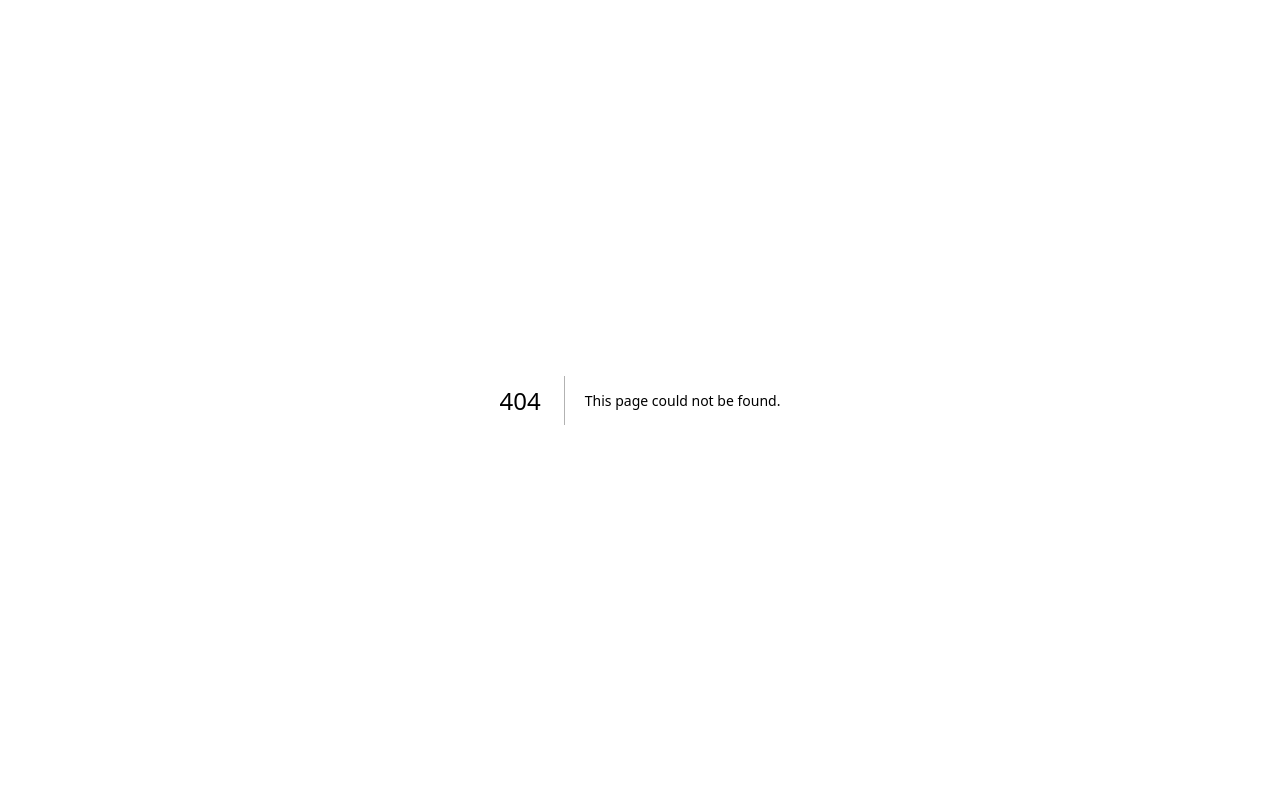
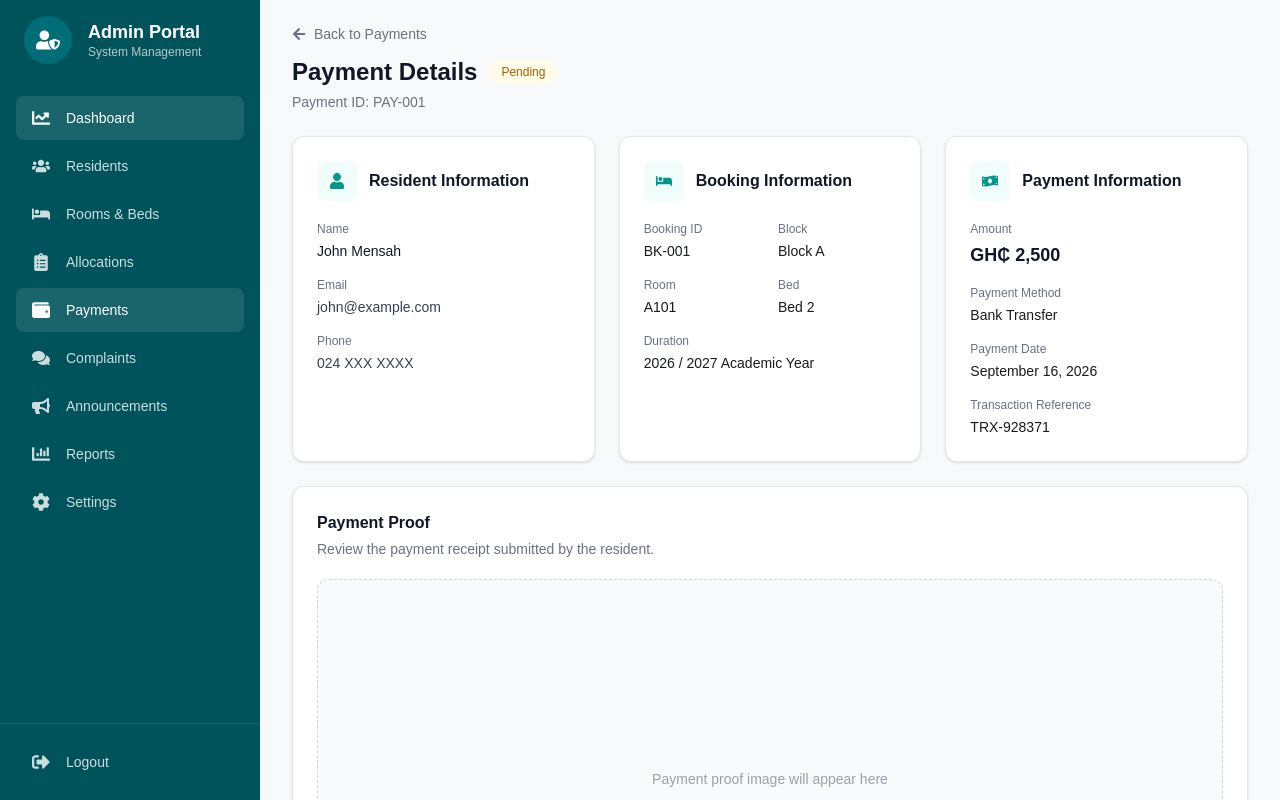
Before and after one commit to sammyyaws/hostel_management, a Next.js app: page /admin/payments/PAY-001 in a window 1280 px wide. Before the commit this address had no page. Shown: the top 800 px of the page. Built offline with nearby package versions, Linux system fonts and the light colour scheme.

Commit message:
updated the payment and  payment verification page

```diff
--- /dev/null
+++ b/app/(dashboard)/admin/payments/[id]/page.tsx
@@ -0,0 +1,13 @@
+import PaymentDetails from "@/components/dashboard/admin/payments/PaymentDetails";
+
+type PageProps = {
+  params: Promise<{
+    id: string;
+  }>;
+};
+
+export default async function Page({ params }: PageProps) {
+  const { id } = await params;
+
+  return <PaymentDetails paymentId={id} />;
+}
--- /dev/null
+++ b/app/components/dashboard/admin/payments/PaymentDetails.tsx
@@ -0,0 +1,244 @@
+"use client";
+
+import Link from "next/link";
+import {
+  FaArrowLeft,
+  FaCheck,
+  FaTimes,
+  FaUser,
+  FaBed,
+  FaMoneyBillWave,
+} from "react-icons/fa";
+
+type PaymentDetailsProps = {
+  paymentId: string;
+};
+
+export default function PaymentDetails({
+  paymentId,
+}: PaymentDetailsProps) {
+  return (
+    <div className="space-y-6 mx-auto max-w-7xl px-4 py-6 sm:px-6 lg:px-8">
+
+      {/* Header */}
+      <div className="flex flex-col gap-4 sm:flex-row sm:items-center sm:justify-between">
+
+        <div>
+          <Link
+            href="/admin/payments"
+            className="mb-3 inline-flex items-center gap-2 text-sm text-gray-500 hover:text-teal-600"
+          >
+            <FaArrowLeft />
+            Back to Payments
+          </Link>
+
+          <div className="flex items-center gap-3">
+            <h1 className="text-2xl font-bold text-gray-900">
+              Payment Details
+            </h1>
+
+            <span className="rounded-full bg-yellow-50 px-3 py-1 text-xs font-medium text-yellow-700">
+              Pending
+            </span>
+          </div>
+
+          <p className="mt-1 text-sm text-gray-500">
+            Payment ID: {paymentId}
+          </p>
+        </div>
+
+      </div>
+
+      {/* Information cards */}
+      <div className="grid grid-cols-1 gap-6 lg:grid-cols-3">
+
+        {/* Resident */}
+        <div className="rounded-xl border border-gray-200 bg-white p-6 shadow-sm">
+          <div className="mb-5 flex items-center gap-3">
+            <div className="flex h-10 w-10 items-center justify-center rounded-lg bg-teal-50 text-teal-600">
+              <FaUser />
+            </div>
+
+            <h2 className="font-semibold text-gray-900">
+              Resident Information
+            </h2>
+          </div>
+
+          <div className="space-y-4">
+            <div>
+              <p className="text-xs text-gray-500">Name</p>
+              <p className="mt-1 text-sm font-medium text-gray-900">
+                John Mensah
+              </p>
+            </div>
+
+            <div>
+              <p className="text-xs text-gray-500">Email</p>
+              <p className="mt-1 text-sm text-gray-700">
+                john@example.com
+              </p>
+            </div>
+
+            <div>
+              <p className="text-xs text-gray-500">Phone</p>
+              <p className="mt-1 text-sm text-gray-700">
+                024 XXX XXXX
+              </p>
+            </div>
+          </div>
+        </div>
+
+        {/* Booking */}
+        <div className="rounded-xl border border-gray-200 bg-white p-6 shadow-sm">
+          <div className="mb-5 flex items-center gap-3">
+            <div className="flex h-10 w-10 items-center justify-center rounded-lg bg-teal-50 text-teal-600">
+              <FaBed />
+            </div>
+
+            <h2 className="font-semibold text-gray-900">
+              Booking Information
+            </h2>
+          </div>
+
+          <div className="grid grid-cols-2 gap-4">
+            <div>
+              <p className="text-xs text-gray-500">Booking ID</p>
+              <p className="mt-1 text-sm font-medium">
+                BK-001
+              </p>
+            </div>
+
+            <div>
+              <p className="text-xs text-gray-500">Block</p>
+              <p className="mt-1 text-sm font-medium">
+                Block A
+              </p>
+            </div>
+
+            <div>
+              <p className="text-xs text-gray-500">Room</p>
+              <p className="mt-1 text-sm font-medium">
+                A101
+              </p>
+            </div>
+
+            <div>
+              <p className="text-xs text-gray-500">Bed</p>
+              <p className="mt-1 text-sm font-medium">
+                Bed 2
+              </p>
+            </div>
+
+            <div className="col-span-2">
+              <p className="text-xs text-gray-500">
+                Duration
+              </p>
+              <p className="mt-1 text-sm font-medium">
+                2026 / 2027 Academic Year
+              </p>
+            </div>
+          </div>
+        </div>
+
+        {/* Payment */}
+        <div className="rounded-xl border border-gray-200 bg-white p-6 shadow-sm">
+          <div className="mb-5 flex items-center gap-3">
+            <div className="flex h-10 w-10 items-center justify-center rounded-lg bg-teal-50 text-teal-600">
+              <FaMoneyBillWave />
+            </div>
+
+            <h2 className="font-semibold text-gray-900">
+              Payment Information
+            </h2>
+          </div>
+
+          <div className="space-y-4">
+            <div>
+              <p className="text-xs text-gray-500">
+                Amount
+              </p>
+
+              <p className="mt-1 text-lg font-bold text-gray-900">
+                GH₵ 2,500
+              </p>
+            </div>
+
+            <div>
+              <p className="text-xs text-gray-500">
+                Payment Method
+              </p>
+
+              <p className="mt-1 text-sm font-medium">
+                Bank Transfer
+              </p>
+            </div>
+
+            <div>
+              <p className="text-xs text-gray-500">
+                Payment Date
+              </p>
+
+              <p className="mt-1 text-sm">
+                September 16, 2026
+              </p>
+            </div>
+
+            <div>
+              <p className="text-xs text-gray-500">
+                Transaction Reference
+              </p>
+
+              <p className="mt-1 text-sm font-medium">
+                TRX-928371
+              </p>
+            </div>
+          </div>
+        </div>
+
+      </div>
+
+      {/* Payment proof */}
+      <div className="rounded-xl border border-gray-200 bg-white p-6 shadow-sm">
+
+        <div className="mb-5">
+          <h2 className="font-semibold text-gray-900">
+            Payment Proof
+          </h2>
+
+          <p className="mt-1 text-sm text-gray-500">
+            Review the payment receipt submitted by the resident.
+          </p>
+        </div>
+
+        <div className="flex min-h-[400px] items-center justify-center rounded-xl border border-dashed border-gray-300 bg-gray-50">
+          <p className="text-sm text-gray-400">
+            Payment proof image will appear here
+          </p>
+        </div>
+
+      </div>
+
+      {/* Actions */}
+      <div className="flex flex-col-reverse gap-3 sm:flex-row sm:justify-end">
+
+        <button
+          type="button"
+          className="inline-flex items-center justify-center gap-2 rounded-lg border border-red-200 px-5 py-3 text-sm font-medium text-red-600 transition hover:bg-red-50"
+        >
+          <FaTimes />
+          Reject Payment
+        </button>
+
+        <button
+          type="button"
+          className="inline-flex items-center justify-center gap-2 rounded-lg bg-teal-600 px-5 py-3 text-sm font-medium text-white transition hover:bg-teal-700"
+        >
+          <FaCheck />
+          Confirm & Allocate
+        </button>
+
+      </div>
+
+    </div>
+  );
+}
--- a/app/components/dashboard/admin/payments/PaymentTable.tsx
+++ b/app/components/dashboard/admin/payments/PaymentTable.tsx
@@ -1,7 +1,7 @@
 "use client";
 
 import { FaEye } from "react-icons/fa";
-
+import Link from "next/link"
 const payments = [
   {
     id: "PAY-001",
@@ -132,12 +132,14 @@ export default function PaymentTable() {
               </td>
 
               <td className="px-6 py-4 text-right">
+                <Link href={`/admin/payments/${payment.id}`}>
                   <button
                     className="inline-flex h-9 w-9 items-center justify-center rounded-lg text-on-surface-variant transition hover:bg-surface-container hover:text-on-surface"
                     title="View payment"
                   >
                     <FaEye />
                   </button>
+                </Link>
               </td>
             </tr>
           ))}
--- a/app/components/general/StatusBadge.tsx
+++ /dev/null
@@ -1,20 +0,0 @@
-type StatusBadgeProps = {
-  status: string;
-};
-
-export default function StatusBadge({ status }: StatusBadgeProps) {
-  const styles =
-    status === "Confirmed" || status === "Allocated" || status === "Active"
-      ? "bg-green-50 text-green-700"
-      : status === "Rejected" || status === "Cancelled"
-      ? "bg-red-50 text-red-700"
-      : "bg-yellow-50 text-yellow-700";
-
-  return (
-    <span
-      className={`inline-flex rounded-full px-3 py-1 text-xs font-medium ${styles}`}
-    >
-      {status}
-    </span>
-  );
-}
```
Lines whose indentation alone changed are shown as unchanged.
